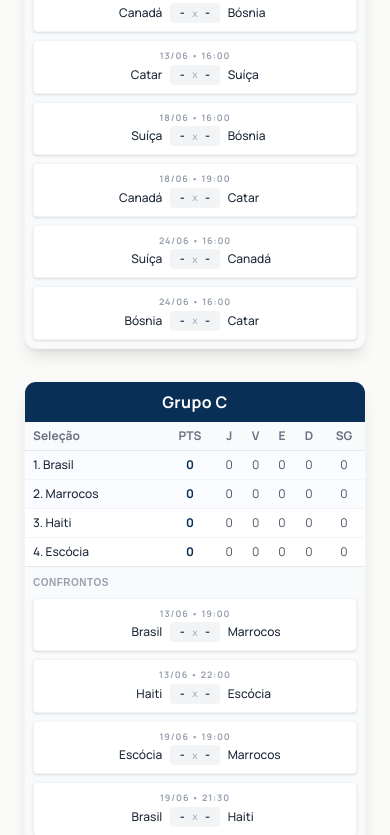
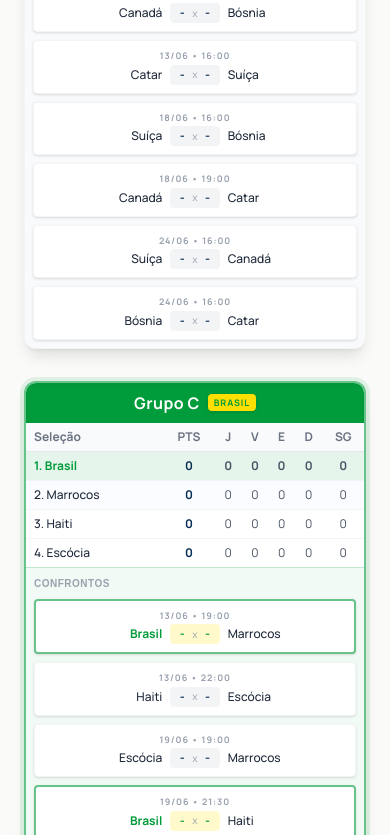
Before and after one commit to lucastsadv-commits/torresantos-tabela-da-copa, a React (Vite) app: page / in a window 390 px wide. Shown: the part 2012-2847 px from the top of the page. Built offline with nearby package versions, Linux system fonts and the light colour scheme; no server answers; the database is empty; a web font is replaced by a local one.

Commit message:
feat: highlight Brazil group, matches and knockout paths

```diff
--- a/src/components/GroupStage.tsx
+++ b/src/components/GroupStage.tsx
@@ -13,18 +13,32 @@ const GroupStage: React.FC = () => {
       </h3>
 
       <div className="grid grid-cols-1 md:grid-cols-2 xl:grid-cols-3 gap-8">
-        {groups.map((group: Group, idx: number) => (
+        {groups.map((group: Group, idx: number) => {
+          const isBrazilGroup = group.name === 'Grupo C';
+
+          return (
           <motion.div
             initial={{ opacity: 0, y: 20 }}
             whileInView={{ opacity: 1, y: 0 }}
             viewport={{ once: true, margin: "-50px" }}
             transition={{ duration: 0.4, delay: (idx % 3) * 0.1 }}
             key={group.name}
-            className="bg-white rounded-xl shadow-lg border border-gray-100 overflow-hidden flex flex-col"
+            className={`bg-white rounded-xl shadow-lg overflow-hidden flex flex-col transition-all ${
+              isBrazilGroup
+                ? 'border-2 border-[#009B3A]/60 ring-4 ring-[#009B3A]/10 md:scale-[1.02] z-10'
+                : 'border border-gray-100'
+            }`}
           >
             {/* Cabecalho do Grupo */}
-            <div className="bg-brand-primary text-white py-2 px-3 text-center font-bold text-base tracking-wide">
+            <div className={`py-2 px-3 text-center font-bold text-base tracking-wide flex justify-center items-center gap-2 ${
+              isBrazilGroup ? 'bg-[#009B3A] text-white shadow-inner' : 'bg-brand-primary text-white'
+            }`}>
               {group.name}
+              {isBrazilGroup && (
+                <span className="bg-[#FEDF00] text-[#009B3A] text-[9px] md:text-[10px] px-1.5 py-0.5 rounded-sm uppercase tracking-widest font-black shadow-sm">
+                  Brasil
+                </span>
+              )}
             </div>
 
             {/* Tabela de Classificação */}
@@ -45,12 +59,18 @@ const GroupStage: React.FC = () => {
                   {group.teams
                     // Ordenação simples por pontos (isso pode ser melhorado na lógica de negócio)
                     .sort((a, b) => b.points - a.points)
-                    .map((team, teamIdx) => (
+                    .map((team, teamIdx) => {
+                      const isBrazil = team.name === 'Brasil';
+                      return (
                       <tr
                         key={team.name}
-                        className={`border-b border-gray-100 last:border-0 hover:bg-gray-50 transition-colors ${teamIdx < 2 ? 'bg-blue-50/30' : ''}`}
+                        className={`border-b border-gray-100 last:border-0 hover:bg-gray-50 transition-colors ${
+                          isBrazil
+                            ? 'bg-[#009B3A]/10 font-bold border-[#009B3A]/30'
+                            : (teamIdx < 2 ? 'bg-blue-50/30' : '')
+                        }`}
                       >
-                        <td className="px-2 py-1.5 md:px-3 md:py-2 font-medium text-gray-800 whitespace-nowrap">
+                        <td className={`px-2 py-1.5 md:px-3 md:py-2 whitespace-nowrap ${isBrazil ? 'text-[#009B3A] font-extrabold' : 'font-medium text-gray-800'}`}>
                           {teamIdx + 1}. {team.name}
                         </td>
                         <td className="px-1 py-1.5 md:px-2 text-center font-bold text-brand-primary">{team.points}</td>
@@ -60,42 +80,53 @@ const GroupStage: React.FC = () => {
                         <td className="px-1 py-1.5 md:px-2 text-center text-gray-600">{team.lost}</td>
                         <td className="px-1 py-1.5 md:px-2 text-center text-gray-600">{team.goalsFor - team.goalsAgainst}</td>
                       </tr>
-                  ))}
+                    )})}
                 </tbody>
               </table>
             </div>
 
             {/* Jogos do Grupo */}
-            <div className="bg-gray-50 p-2 md:p-4 border-t border-gray-200 flex-1">
+            <div className={`p-2 md:p-4 border-t flex-1 ${isBrazilGroup ? 'bg-[#009B3A]/5 border-[#009B3A]/20' : 'bg-gray-50 border-gray-200'}`}>
               <h4 className="text-[10px] md:text-xs font-bold text-gray-400 uppercase tracking-wider mb-2 md:mb-3">Confrontos</h4>
               <div className="space-y-2">
-                {group.matches.map((match) => (
-                  <div key={match.id} className="bg-white p-2 rounded shadow-sm border border-gray-100 flex flex-col gap-0.5 md:gap-1">
+                {group.matches.map((match) => {
+                  const isBrazilMatch = match.team1 === 'Brasil' || match.team2 === 'Brasil';
+
+                  return (
+                  <div key={match.id} className={`p-2 rounded shadow-sm flex flex-col gap-0.5 md:gap-1 transition-colors ${
+                    isBrazilMatch
+                      ? 'bg-white border-2 border-[#009B3A]/60 shadow-[0_2px_8px_rgba(0,155,58,0.15)]'
+                      : 'bg-white border border-gray-100'
+                  }`}>
                     <div className="text-[9px] md:text-[10px] text-gray-400 text-center font-semibold uppercase tracking-widest">
                       {match.date} • {match.time}
                     </div>
                     <div className="flex justify-between items-center px-1 md:px-2">
-                      <div className="flex-1 text-right font-medium text-gray-800 text-xs truncate">{match.team1}</div>
+                      <div className={`flex-1 text-right text-xs truncate ${match.team1 === 'Brasil' ? 'font-extrabold text-[#009B3A]' : 'font-medium text-gray-800'}`}>
+                        {match.team1}
+                      </div>
 
-                      <div className="mx-2 flex items-center gap-1 bg-gray-100 rounded px-1.5 py-0.5">
-                        <span className="w-3 md:w-4 text-center font-bold text-brand-primary text-xs">
+                      <div className={`mx-2 flex items-center gap-1 rounded px-1.5 py-0.5 ${isBrazilMatch ? 'bg-[#FEDF00]/20' : 'bg-gray-100'}`}>
+                        <span className={`w-3 md:w-4 text-center text-xs font-bold ${isBrazilMatch ? 'text-[#009B3A]' : 'text-brand-primary'}`}>
                           {match.score1 !== null ? match.score1 : '-'}
                         </span>
                         <span className="text-gray-400 text-[10px]">x</span>
-                        <span className="w-3 md:w-4 text-center font-bold text-brand-primary text-xs">
+                        <span className={`w-3 md:w-4 text-center text-xs font-bold ${isBrazilMatch ? 'text-[#009B3A]' : 'text-brand-primary'}`}>
                           {match.score2 !== null ? match.score2 : '-'}
                         </span>
                       </div>
 
-                      <div className="flex-1 text-left font-medium text-gray-800 text-xs truncate">{match.team2}</div>
+                      <div className={`flex-1 text-left text-xs truncate ${match.team2 === 'Brasil' ? 'font-extrabold text-[#009B3A]' : 'font-medium text-gray-800'}`}>
+                        {match.team2}
+                      </div>
                     </div>
                   </div>
-                ))}
+                )})}
               </div>
             </div>
 
           </motion.div>
-        ))}
+        )})}
       </div>
     </div>
   );
--- a/src/components/KnockoutBracket.tsx
+++ b/src/components/KnockoutBracket.tsx
@@ -3,35 +3,63 @@ import { motion } from 'framer-motion';
 import type { KnockoutMatch } from '../data/copa2026';
 import { useTournament } from '../context/TournamentContext';
 
-const MatchCard: React.FC<{ match: KnockoutMatch }> = ({ match }) => (
-  <div className="bg-white p-2 md:p-3 rounded-lg shadow-md border border-gray-100 flex flex-col gap-1.5 w-full max-w-[11rem] md:max-w-[14rem] relative z-10 hover:border-brand-accent transition-colors">
-    <div className="text-[9px] md:text-[10px] text-gray-400 text-center font-bold uppercase tracking-widest bg-gray-50 -mx-2 md:-mx-3 -mt-2 md:-mt-3 pt-1.5 pb-1 mb-1 rounded-t-lg border-b border-gray-100">
+const MatchCard: React.FC<{ match: KnockoutMatch }> = ({ match }) => {
+  // Destaca se o Brasil estiver jogando, ou se for um placeholder de chave que contenha o Grupo C
+  const isBrazilPath =
+    match.team1 === 'Brasil' || match.team2 === 'Brasil' ||
+    (match.team1.includes('º') && match.team1.includes('C')) ||
+    (match.team2.includes('º') && match.team2.includes('C'));
+
+  return (
+  <div className={`p-2 md:p-3 rounded-lg shadow-md flex flex-col gap-1.5 w-full max-w-[11rem] md:max-w-[14rem] relative z-10 transition-all ${
+    isBrazilPath
+      ? 'bg-gradient-to-br from-white to-[#009B3A]/5 border-2 border-[#009B3A]/60 shadow-[0_0_15px_rgba(0,155,58,0.2)] md:scale-105'
+      : 'bg-white border border-gray-100 hover:border-brand-accent'
+  }`}>
+    <div className={`text-[9px] md:text-[10px] text-center font-bold uppercase tracking-widest -mx-2 md:-mx-3 -mt-2 md:-mt-3 pt-1.5 pb-1 mb-1 rounded-t-lg border-b ${
+      isBrazilPath ? 'bg-[#009B3A] text-white border-[#009B3A]' : 'bg-gray-50 text-gray-400 border-gray-100'
+    }`}>
       {match.date}
     </div>
 
     <div className="flex justify-between items-center px-1">
-      <span className="font-medium text-xs text-gray-800 truncate max-w-[80px] md:max-w-[120px]">{match.team1}</span>
-      <span className="bg-gray-100 w-5 h-5 md:w-6 md:h-6 flex items-center justify-center rounded font-bold text-brand-primary text-xs md:text-sm">
+      <span className={`font-medium text-xs truncate max-w-[80px] md:max-w-[120px] ${match.team1 === 'Brasil' ? 'font-extrabold text-[#009B3A]' : 'text-gray-800'}`}>
+        {match.team1}
+      </span>
+      <span className={`w-5 h-5 md:w-6 md:h-6 flex items-center justify-center rounded font-bold text-xs md:text-sm ${
+        isBrazilPath ? 'bg-[#FEDF00]/20 text-[#009B3A]' : 'bg-gray-100 text-brand-primary'
+      }`}>
         {match.score1 !== null ? match.score1 : '-'}
       </span>
     </div>
     <div className="flex justify-between items-center px-1">
-      <span className="font-medium text-xs text-gray-800 truncate max-w-[80px] md:max-w-[120px]">{match.team2}</span>
-      <span className="bg-gray-100 w-5 h-5 md:w-6 md:h-6 flex items-center justify-center rounded font-bold text-brand-primary text-xs md:text-sm">
+      <span className={`font-medium text-xs truncate max-w-[80px] md:max-w-[120px] ${match.team2 === 'Brasil' ? 'font-extrabold text-[#009B3A]' : 'text-gray-800'}`}>
+        {match.team2}
+      </span>
+      <span className={`w-5 h-5 md:w-6 md:h-6 flex items-center justify-center rounded font-bold text-xs md:text-sm ${
+        isBrazilPath ? 'bg-[#FEDF00]/20 text-[#009B3A]' : 'bg-gray-100 text-brand-primary'
+      }`}>
         {match.score2 !== null ? match.score2 : '-'}
       </span>
     </div>
   </div>
-);
+)};
 
 const KnockoutBracket: React.FC = () => {
   const { knockout } = useTournament();
 
   return (
     <div className="w-full max-w-[1600px] mx-auto px-4 sm:px-6 lg:px-8 py-10 md:py-20 overflow-x-auto">
-      <h3 className="font-heading text-2xl md:text-3xl font-extrabold text-brand-primary text-center mb-16">
+      <h3 className="font-heading text-2xl md:text-3xl font-extrabold text-brand-primary text-center mb-4">
         Fase Final (Mata-Mata)
       </h3>
+
+      <div className="flex justify-center items-center gap-2 mb-12">
+        <div className="w-3 h-3 rounded-full bg-[#009B3A] shadow-[0_0_8px_rgba(0,155,58,0.5)]"></div>
+        <p className="text-xs md:text-sm text-gray-500 font-medium">
+          Caminhos em destaque indicam possíveis cruzamentos do Brasil
+        </p>
+      </div>
 
       <div className="min-w-[800px] md:min-w-[1100px] flex justify-between gap-2 md:gap-4 pb-10">
 
```
